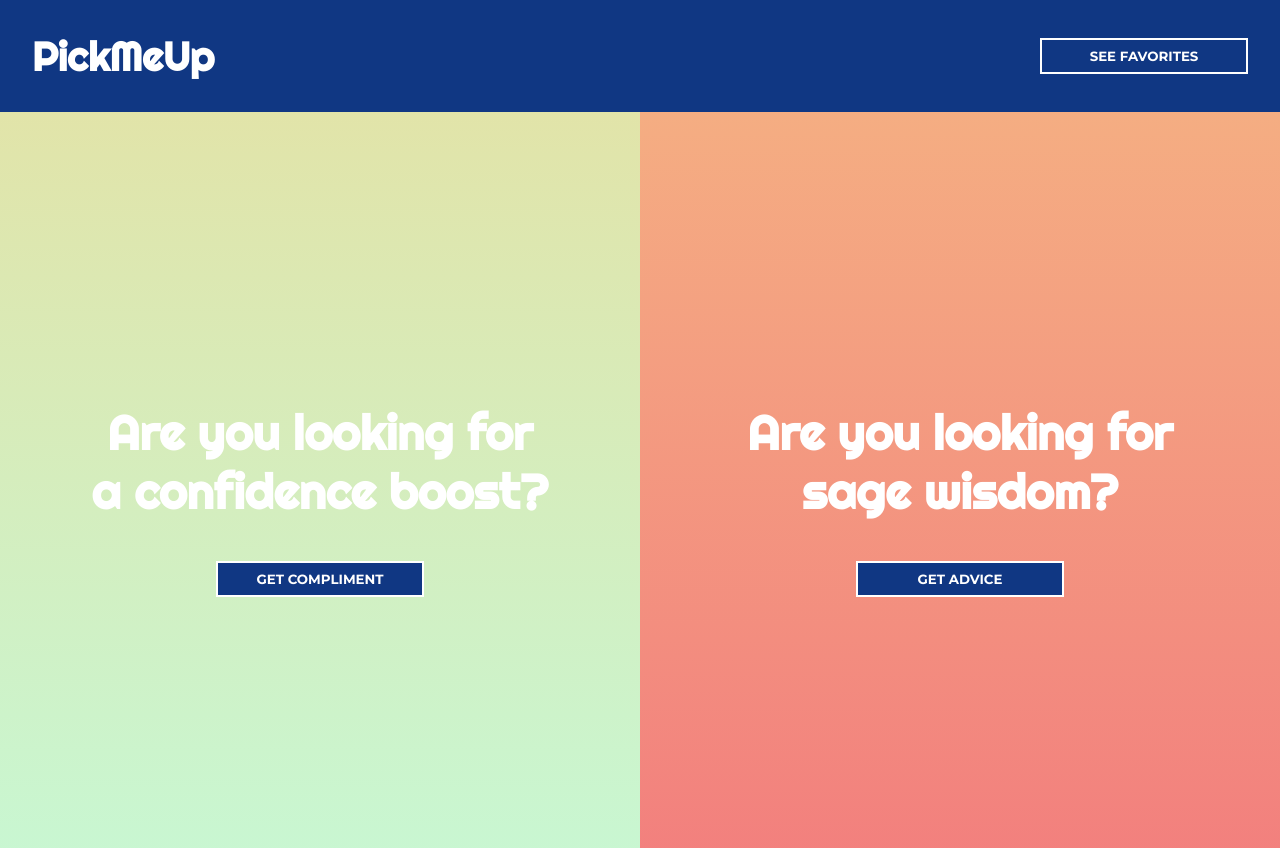
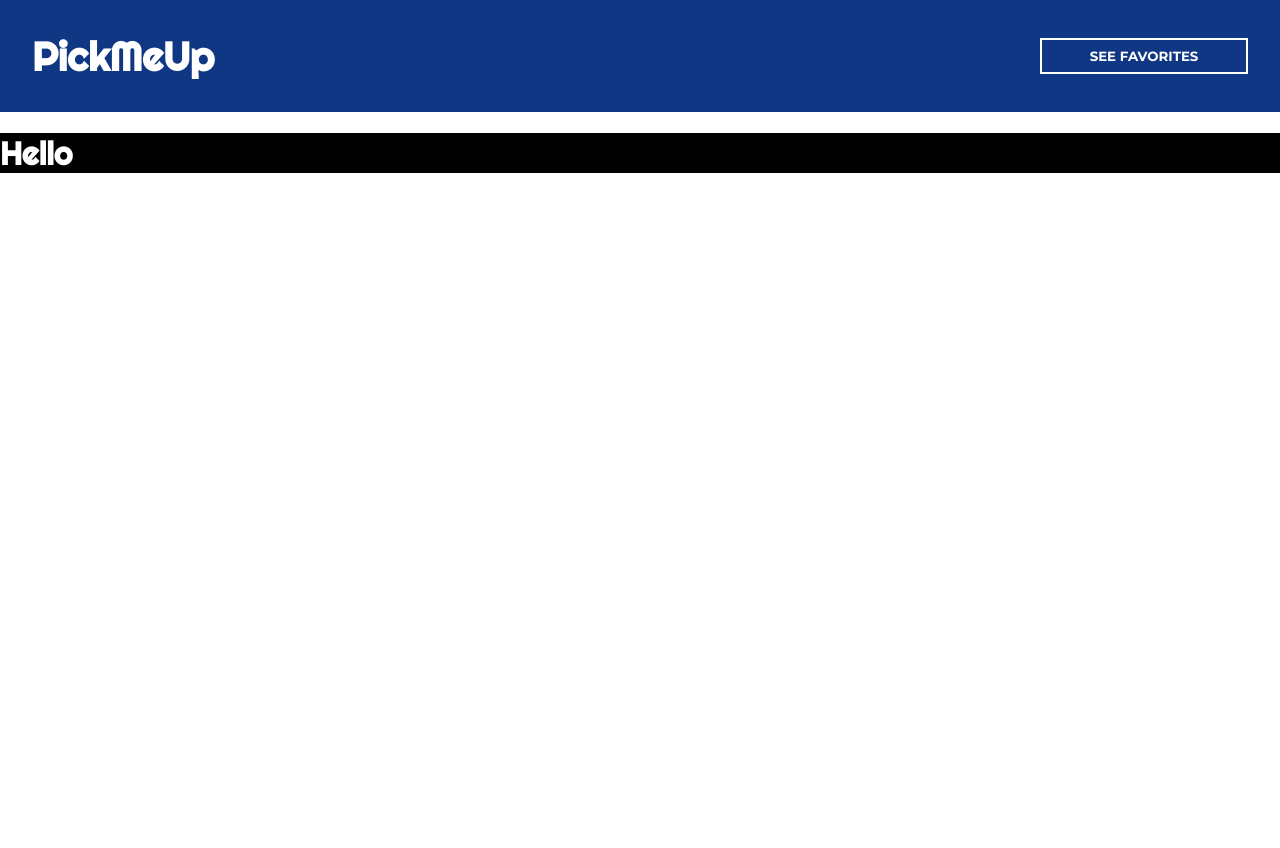
Before and after one commit to lkarpins/pick-me-up, a React (Create React App) app: page / in a window 1280 px wide. After the commit the page ends 800 px from the top, so only its background shows below. Built offline with nearby package versions, Linux system fonts and the light colour scheme; no server answers.

Commit message:
Render compliment on page

```diff
--- a/src/App.tsx
+++ b/src/App.tsx
@@ -3,6 +3,7 @@ import { getCompliments, getAdvice } from "./ApiCalls";
 import "./App.css";
 import { Button } from "./components/Button/Button";
 import { AppContainer } from "./components/AppContainer/AppContainer";
+import { ComplimentContainer } from "./components/ComplimentContainer/ComplimentContainer";
 
 interface Props {}
 interface State {
@@ -32,7 +33,8 @@ class App extends Component<Props, State> {
           <h1 className="logo">PickMeUp</h1>
           <Button label="See Favorites" />
         </nav>
-        <AppContainer />
+        {/* <AppContainer /> */}
+        <ComplimentContainer compliment={this.state.compliment}/>
       </main>
     );
   }
--- a/src/components/ComplimentContainer/ComplimentContainer.css
+++ b/src/components/ComplimentContainer/ComplimentContainer.css
@@ -0,0 +1,3 @@
+.compliment-container {
+    background-color: black;
+}
--- a/src/components/ComplimentContainer/ComplimentContainer.tsx
+++ b/src/components/ComplimentContainer/ComplimentContainer.tsx
@@ -0,0 +1,17 @@
+import * as React from 'react';
+import "./ComplimentContainer.css"
+
+export interface ComplimentContainerProps {
+    compliment: string;
+}
+
+export function ComplimentContainer({
+    compliment
+ }: ComplimentContainerProps) {
+  return (
+    <div className='compliment-container'>
+    <h1>Hello</h1>
+      <h2 className='compliment-heading'>{compliment}</h2>
+    </div>
+  );
+}
```
